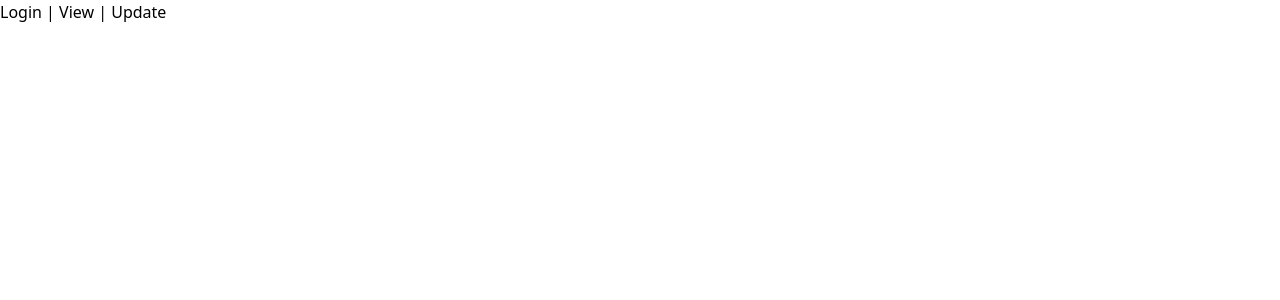
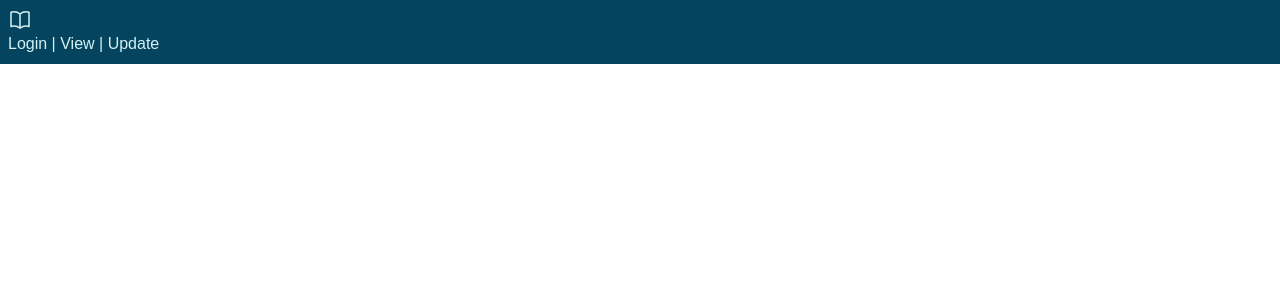
Before and after one commit to jmychalm13/student-portal, a React (Vite) app: page / in a window 1280 px wide. Shown: the top 300 px of the page. Built offline with nearby package versions, Linux system fonts and the light colour scheme.

Commit message:
styles for header

```diff
--- a/src/Header.jsx
+++ b/src/Header.jsx
@@ -1,7 +1,21 @@
 export function Header() {
   return (
     <header>
-      <nav>
+      <nav className="p-2">
+        <svg
+          xmlns="http://www.w3.org/2000/svg"
+          fill="none"
+          viewBox="0 0 24 24"
+          strokeWidth={1.5}
+          stroke="currentColor"
+          className="w-6 h-6"
+        >
+          <path
+            strokeLinecap="round"
+            strokeLinejoin="round"
+            d="M12 6.042A8.967 8.967 0 006 3.75c-1.052 0-2.062.18-3 .512v14.25A8.987 8.987 0 016 18c2.305 0 4.408.867 6 2.292m0-14.25a8.966 8.966 0 016-2.292c1.052 0 2.062.18 3 .512v14.25A8.987 8.987 0 0018 18a8.967 8.967 0 00-6 2.292m0-14.25v14.25"
+          />
+        </svg>
         <a href="#">Login</a> | <a href="#">View</a> | <a href="#">Update</a>
       </nav>
     </header>
--- a/src/index.css
+++ b/src/index.css
@@ -5,3 +5,12 @@
 html {
   scroll-behavior: smooth;
 }
+
+body {
+  font-family: 'Montserrat', sans-serif;
+}
+
+nav {
+  background-color: #05445E;
+  color: #D4F1F4;
+}
```
